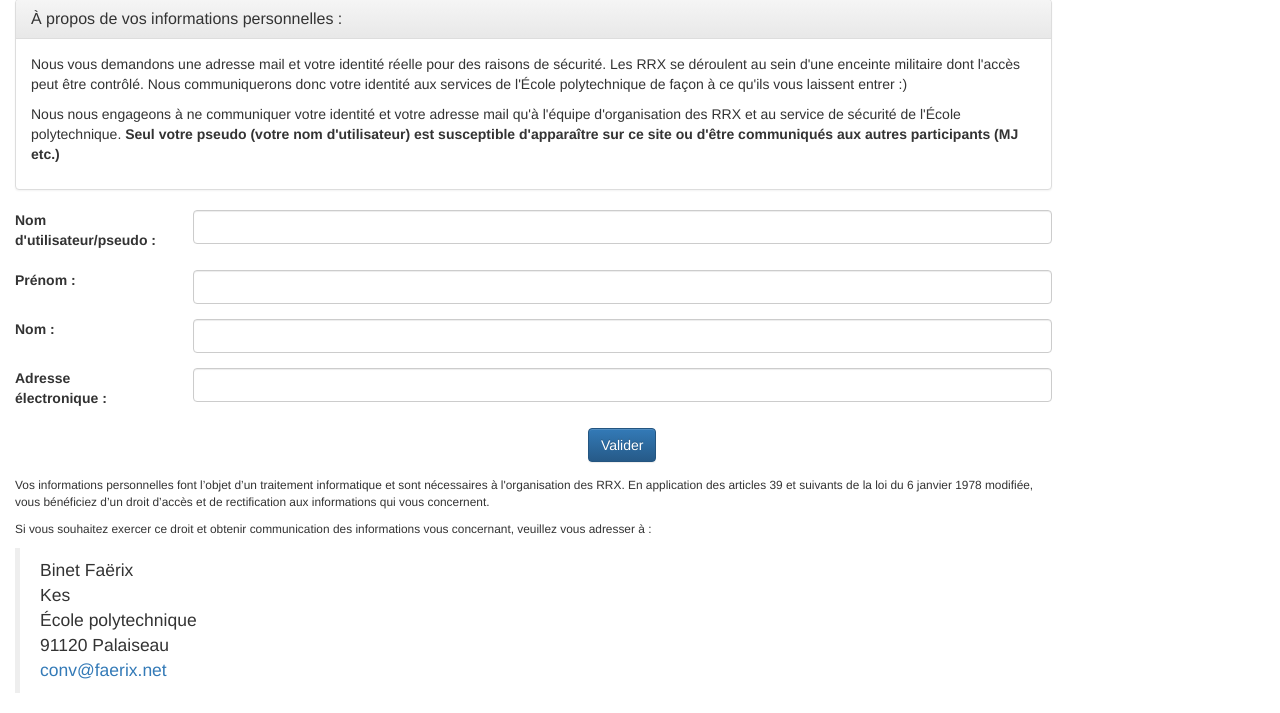
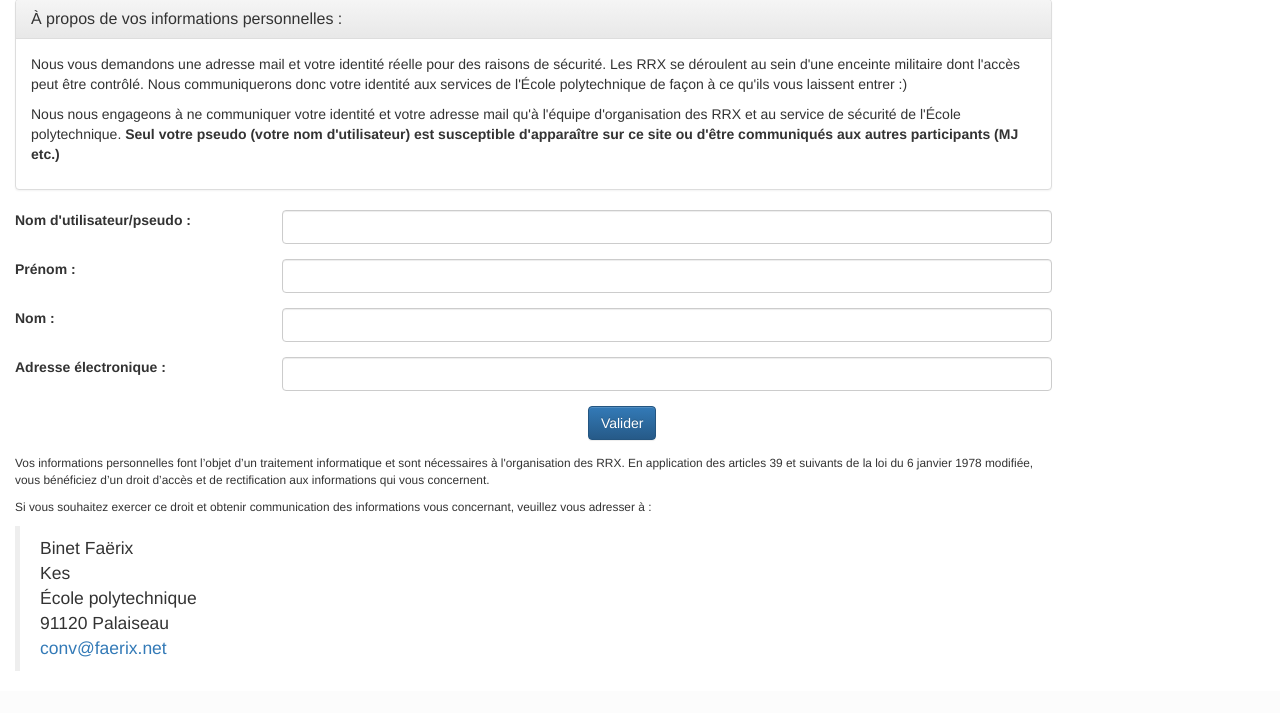
Before and after one commit to Faerix/faerix-website, a Django app: page /signup/ in a window 1280 px wide. Shown: the part 145-858 px from the top of the page. After the commit the page ends 816 px from the top, so only its background shows below. Run offline with Django 3.2, Linux system fonts and the light colour scheme; data that the repository does not hold is empty; some libraries are stand-ins or nearby versions.

Commit message:
More width to form labels

```diff
--- a/conv/templates/conv/auto_form.html
+++ b/conv/templates/conv/auto_form.html
@@ -9,7 +9,7 @@
     {% if field.errors %}
     <div class="col-sm-12"><div class="alert alert-danger" role=alert>{{ field.errors }}</div></div>
     {% endif %}
-    <div class='col-xs-6 col-sm-2'>{{ field.label_tag }}</div>
-    <div class='col-xs-12 col-sm-10'>{{ field|add_class:'form-control' }}</div>
+    <div class='col-xs-6 col-sm-3'>{{ field.label_tag }}</div>
+    <div class='col-xs-12 col-sm-9'>{{ field|add_class:'form-control' }}</div>
 </div>
 {% endfor %}
```
